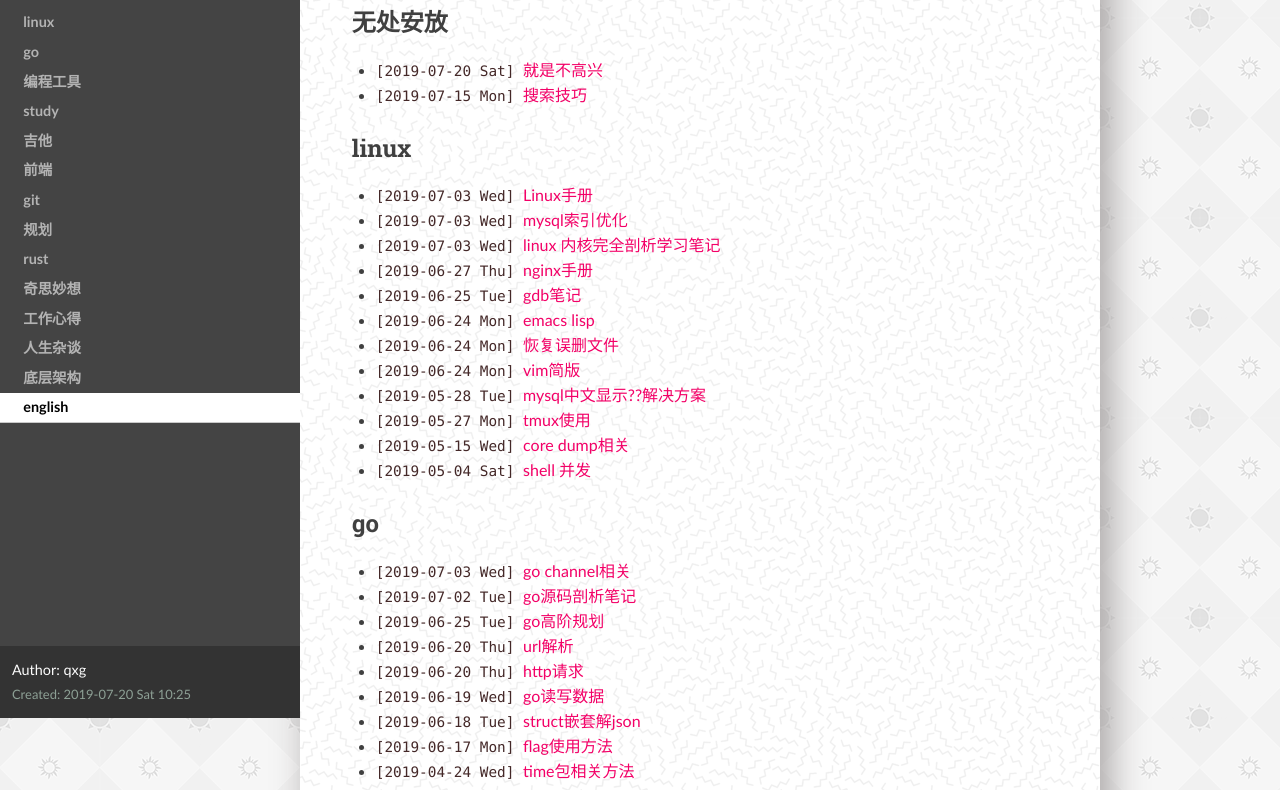
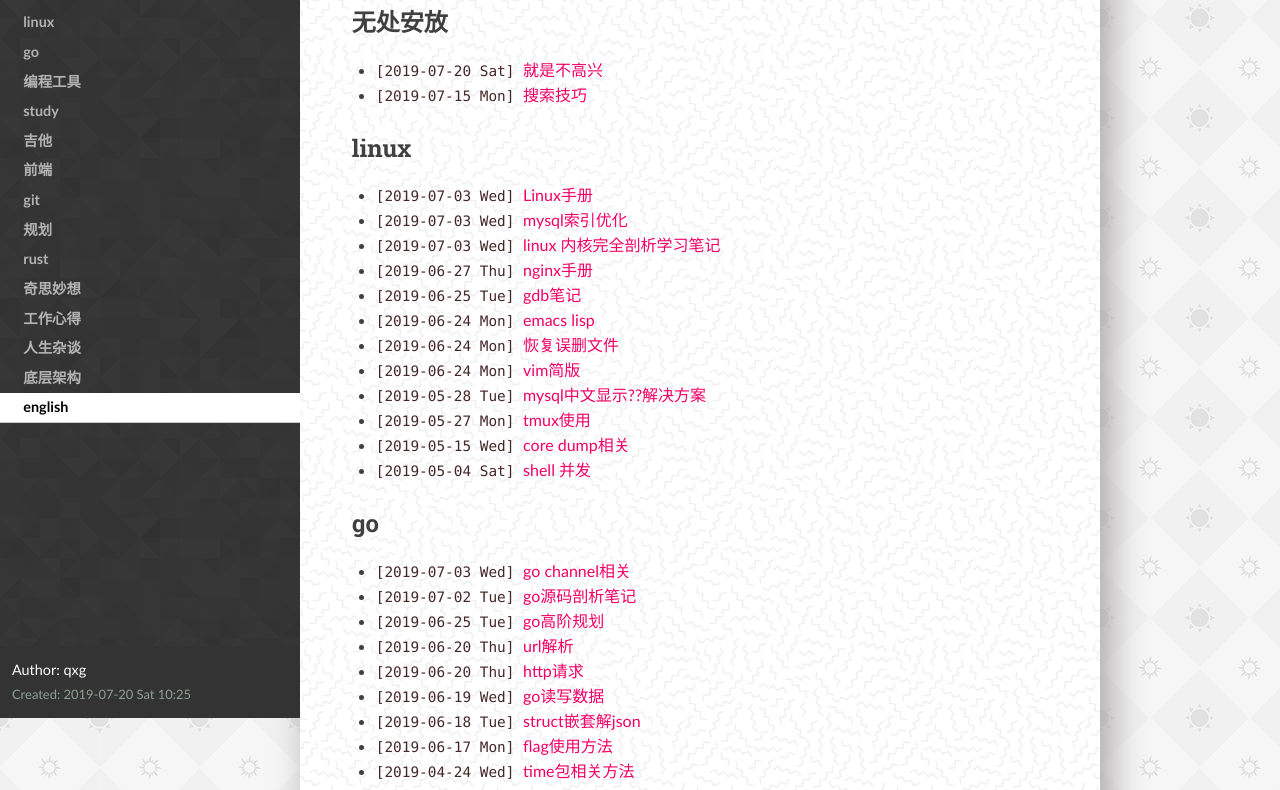
Before and after one commit to qinxiaoguang/qinxiaoguang.github.io, a plain HTML site: page index.html in a window 1280 px wide. Shown: the part 82-872 px from the top of the page. Drawn offline with nearby package versions, Linux system fonts and the light colour scheme.

Commit message:
update css

```diff
--- a/static/css/readtheorg.css
+++ b/static/css/readtheorg.css
@@ -793,7 +793,7 @@ hr{
     overflow-x:hidden;
     overflow-y:scroll;
     height:100%;
-    background: #444444;
+    background: url(/static/img/back/17.png);
     z-index:200;
     margin-right: 20px;
     scrollbar-base-color: #1F1D1D;
```
